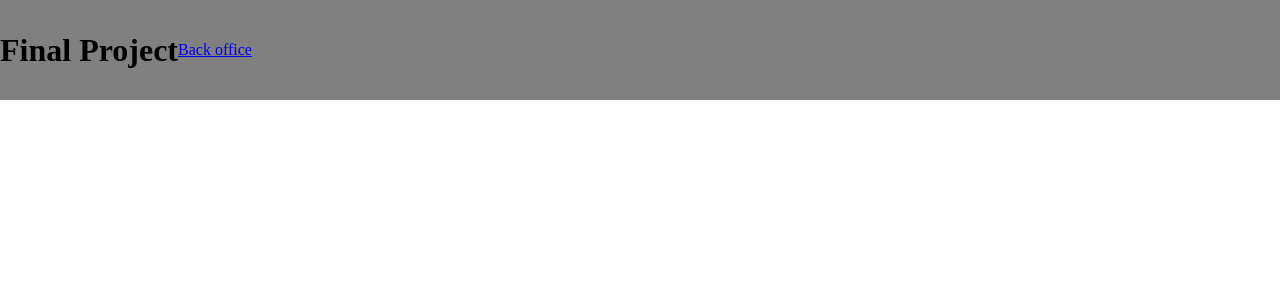
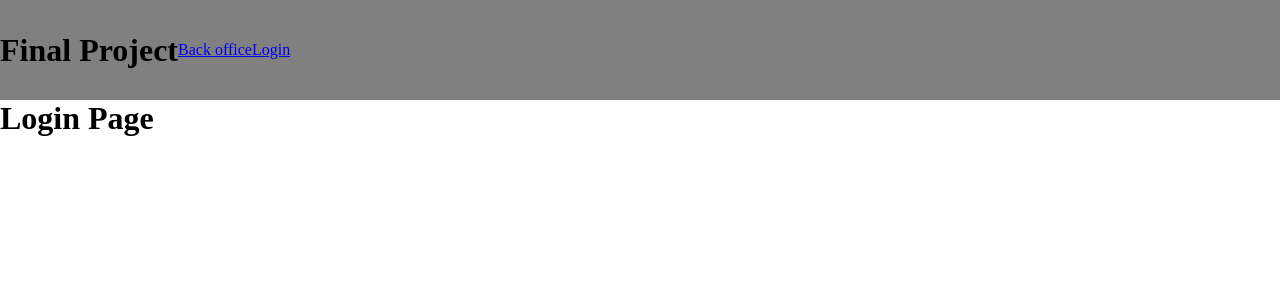
Before and after one commit to matrzf/tp-frontui, a React (Vite) app: page /Login in a window 1280 px wide. Shown: the top 300 px of the page. Built offline with nearby package versions, Linux system fonts and the light colour scheme.

Commit message:
create login and register page, implement login link in the navbar, transition home to login

```diff
--- a/package.json
+++ b/package.json
@@ -12,7 +12,7 @@
   "dependencies": {
     "react": "^18.3.1",
     "react-dom": "^18.3.1",
-    "react-router-dom": "^7.0.2"
+    "react-router-dom": "^7.1.1"
   },
   "devDependencies": {
     "@eslint/js": "^9.13.0",
--- a/src/App.jsx
+++ b/src/App.jsx
@@ -7,6 +7,8 @@ import Navbar from './components/Navbar'
 
 import Home from './views/Home'
 import BackOffice from './views/BackOffice'
+import Login from './views/Login/Login'
+
 
 function App() {
 
@@ -25,6 +27,10 @@ function App() {
               path="/BackOffice"
               element={<BackOffice />}
             />
+            <Route
+              path="/Login"
+              element={<Login />}
+            />
           </Routes>
         </div>
       </BrowserRouter>
--- a/src/components/Navbar.jsx
+++ b/src/components/Navbar.jsx
@@ -14,6 +14,9 @@ export default function Navbar(){
         <Link to={home ? "/BackOffice" : "/"} onClick={toggleHome}>
           {home ? "Back office" : "Home"}
         </Link>
+        <Link to="/Login">
+          Login
+        </Link>
       </div>
     </div>
   )
--- /dev/null
+++ b/src/views/Login/Login.jsx
@@ -0,0 +1,10 @@
+import './Login.css'
+
+export default function Login(){
+    return (
+        <div className="login-container">
+            <h1>Login Page</h1>
+        </div>
+    );
+
+}
```
Also changed, not shown: src/views/Register/Register.jsx (added, +10 -0 lines), src/views/Login/Login.css (added), src/views/Register/Register.css (added), 1 other file (tests, documents, lock files or other folders).
